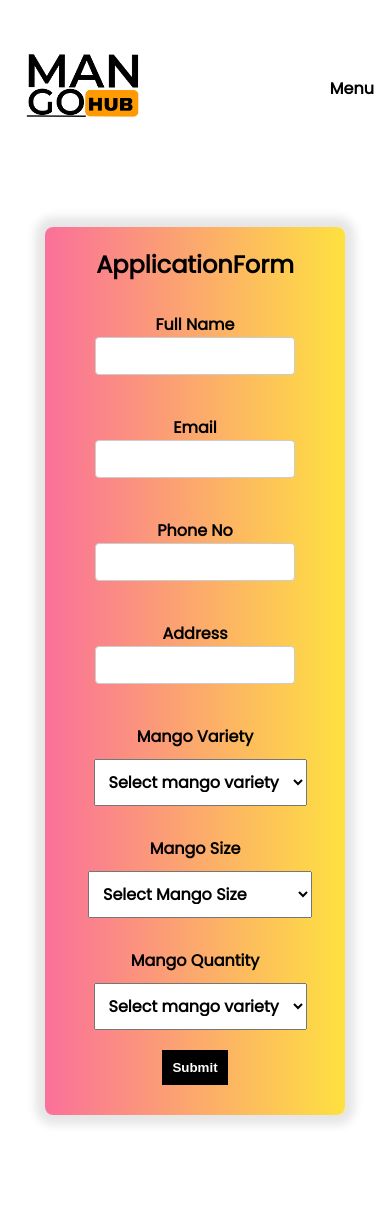
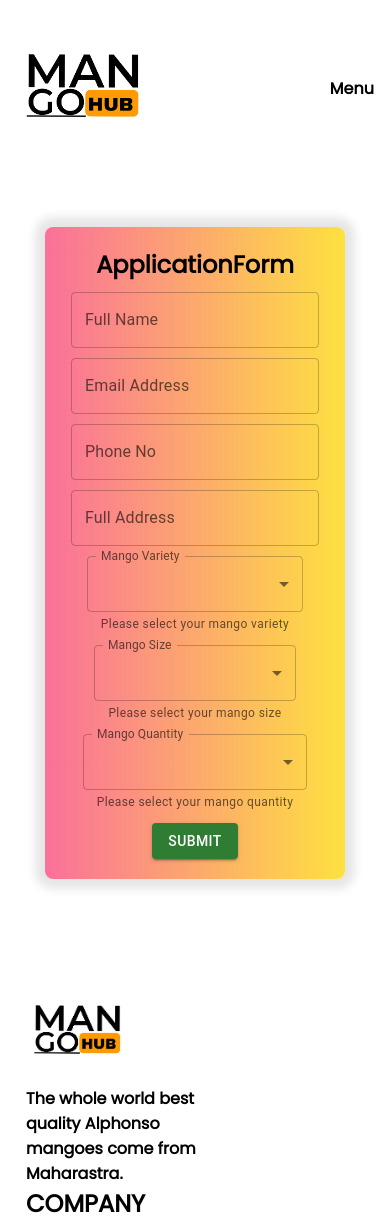
Before and after one commit to SaurabhMestri/mango-hub, a Next.js app: page /register in a window 390 px wide. Shown: the top 1225 px of the page. Built offline with nearby package versions, Linux system fonts and the light colour scheme.

Commit message:
Feat: Add home page and menu item and design the register page of mangohub using mui material

```diff
--- a/components/Home.tsx
+++ b/components/Home.tsx
@@ -2,6 +2,7 @@ import Head from "next/head";
 import Image from "next/image";
 import React from "react";
 import Product, { ProductInterface } from "./Product";
+import Menu from "./Menu";
 
 interface HomeProps {
   products : ProductInterface[]
@@ -12,7 +13,7 @@ const Home = (props : HomeProps) => {
   return (
     <>
       <Head>
-        <title>Create Next App</title>
+        <title>MangoHub</title>
         <meta name="description" content="Mango Hub" />
         <meta name="viewport" content="width=device-width, initial-scale=1" />
         <link rel="icon" href="/favicon.ico" />
@@ -34,7 +35,8 @@ const Home = (props : HomeProps) => {
             <button className="btn2">See More</button>
           </div>
         </div>
-        <Product products={props.products} />
+        {/* <Product products={props.products} /> */}
+        <Menu/>
       </div>
     </>
   );
--- a/components/Register.tsx
+++ b/components/Register.tsx
@@ -1,88 +1,147 @@
 import React from "react";
+import Box from "@mui/material/Box";
+import TextField from "@mui/material/TextField";
+import { Button, MenuItem } from "@mui/material";
 
+const mango_variety = [
+  {
+    value: "Alphonso(Hapus)",
+    label: "Alphonso(Hapus)",
+  },
+
+  {
+    value: "Devgad(Hapus)",
+    label: "Devgad(Hapus)",
+  },
+
+  {
+    value: "Totapuri",
+    label: "Totapuri",
+  },
+  {
+    value: "Kesar",
+    label: "Kesar",
+  },
+  {
+    value: "Rajapuri",
+    label: "Rajapuri",
+  },
+  {
+    value: "Himsagar",
+    label: "Himsagar",
+  },
+];
+
+const mango_size = [
+  {
+    value: "Small(150-180g)",
+    label: "Small(150-180g) ",
+  },
+  {
+    value: "Medium(180-250g)",
+    label: "Medium(180-250g)",
+  },
+  {
+    value: "Large(250-350g)",
+    label: "Large(250-350g)",
+  },
+];
+
+const mango_quantity = [
+  {
+    value: "2 Dozen",
+    label: "2 Dozen",
+  },
+  {
+    value: "4 Dozen",
+    label: "4 Dozen",
+  },
+  {
+    value: "5 Dozen",
+    label: "5 Dozen",
+  },
+];
 type Props = {};
 
 const Register = (props: Props) => {
   return (
-    <div className="container">
+    <Box className="container">
       <div className="login-container">
         <h2>ApplicationForm</h2>
         <div className="form-group">
-          <label htmlFor="">
-            Full Name
-            <input type="text" />
-          </label>
+          <TextField id="outlined-basic" label="Full Name" variant="outlined" />
         </div>
         <div className="form-group">
-          <label htmlFor="Email">
-            Email
-            <input type="email" />
-          </label>
+          <TextField
+            id="outlined-basic"
+            label="Email Address"
+            variant="outlined"
+          />
         </div>
         <div className="form-group">
-          <label htmlFor="Phone No">
-            Phone No
-            <input type="text" />
-          </label>
+          <TextField id="outlined-basic" label="Phone No" variant="outlined" />
         </div>
         <div className="form-group">
-          <label htmlFor="Address">
-            Address
-            <input type="text" />
-          </label>
+          <TextField
+            id="outlined-basic"
+            label="Full Address"
+            variant="outlined"
+          />
         </div>
 
         <div className="form-group">
-          <label htmlFor="mango variety">Mango Variety</label>
-          <div className="select-list">
-            <select name="" id="">
-              <option className="" value="select">
-                Select mango variety
-              </option>
-              <option value=" ">Alphonso(Hapus)</option>
-              <option value=" ">Devgad(Hapus)</option>
-              <option value="">Totapuri</option>
-              <option value="">Kesar</option>
-              <option value="">Rajapuri</option>
-              <option value="">Himsagar</option>
-            </select>
-          </div>
+          <TextField
+            id="outlined-select-currency"
+            select
+            label="Mango Variety"
+            defaultValue="Ratnagiri"
+            helperText="Please select your mango variety"
+          >
+            {mango_variety.map((option) => (
+              <MenuItem key={option.value} value={option.value}>
+                {option.label}
+              </MenuItem>
+            ))}
+          </TextField>
         </div>
         <div className="form-group">
-          <label htmlFor="mango variety">Mango Size</label>
-          <div className="select-list">
-            <select name="" id="">
-              <option className="" value="select">
-                Select Mango Size
-              </option>
-              <option value="">Small(150-180g) </option>
-              <option value="">Medium(180-250g)</option>
-              <option value="">Large(250-350g)</option>
-              <option value="">Extra-large(250-350g)</option>
-            </select>
-          </div>
+          <TextField
+            id="outlined-select-currency"
+            select
+            label="Mango Size"
+            defaultValue="Ratnagiri"
+            helperText="Please select your mango size"
+          >
+            {mango_size.map((option) => (
+              <MenuItem key={option.value} value={option.value}>
+                {option.label}
+              </MenuItem>
+            ))}
+          </TextField>
         </div>
         <div className="form-group">
-          <label htmlFor="mango variety">Mango Quantity</label>
-          <div className="select-list">
-            <select name="" id="">
-              <option className="" value="select">
-                Select mango variety
-              </option>
-              <option value=" ">1 Dozen</option>
-              <option value=" ">2 Dozen</option>
-              <option value=" ">3 Dozen</option>
-              <option value=" ">4 Dozen</option>
-              <option value=" ">5 Dozen</option>
+          <TextField
+            id="outlined-select-currency"
+            select
+            label="Mango Quantity"
+            defaultValue="Ratnagiri"
+            helperText="Please select your mango quantity"
+          >
+            {mango_quantity.map((option) => (
+              <MenuItem key={option.value} value={option.value}>
+                {option.label}
+              </MenuItem>
+            ))}
+          </TextField>
+        </div>
 
-            </select>
-          </div>
-        </div>
         <div className="submit-btn">
-          <button className="btn">Submit</button>
+        <Button variant="contained" color="success">
+       Submit
+      </Button>
         </div>
       </div>
-    </div>
+    </Box>
   );
 };
 
--- a/pages/_app.tsx
+++ b/pages/_app.tsx
@@ -2,7 +2,7 @@ import Footer from "@/components/Footer";
 import Header from "@/components/Header";
 import "@/styles/globals.css";
 import type { AppProps } from "next/app";
-import ApplicationForm from "./register";
+
 
 export default function App({ Component, pageProps }: AppProps) {
   return (
--- a/styles/globals.css
+++ b/styles/globals.css
@@ -296,23 +296,10 @@ footer {
   margin-bottom: 10px;
 }
 
+
 .form-group {
-  margin: 10px;
-}
-
-.form-group input {
-  padding: 10px;
-  width: 100%;
-  border: 1px solid #ccc;
-  border-radius: 4px;
-  font-size: 14px;
-}
-
-.form-group label {
-  display: inline-block;
-  font-weight: bold;
-  margin: 10px;
-  width: 300px;
+  margin-bottom: 10px;
+ width: 300px;
 }
 
 .count {
@@ -357,6 +344,29 @@ select {
   font-weight: 800;
   font-size: 16px;
   margin-left: 10px;
+}
+.menu_item{
+  display: flex;
+  gap: 50px;
+ justify-content: center;
+  margin: 0 auto;
+  text-align: center;
+  scroll-snap-align: x mandatory;
+  overflow-x: scroll;
+
+  scroll-behavior: smooth;
+}
+
+.menu_item img{
+  background-color: #009c0d;
+  border-radius: 50%;
+}
+
+.menu_list h1{
+  display: flex;
+  align-items: center;
+  justify-content: center;
+  margin-bottom: 20px;
 }
 
 /* Mobile view */
@@ -458,16 +468,7 @@ select {
   .footer-content {
     display: table-caption;
   }
-  .form-group input {
-    width: 100%;
-  }
 
-  .form-group label {
-    display: inline-block;
-    font-weight: bold;
-    margin: 10px;
-    width: 200px;
-  }
 }
 
 /* TAB */
```
Also changed, not shown: components/Login.tsx (+17 -23 lines), components/Menu.tsx (added, +55 -0 lines).
